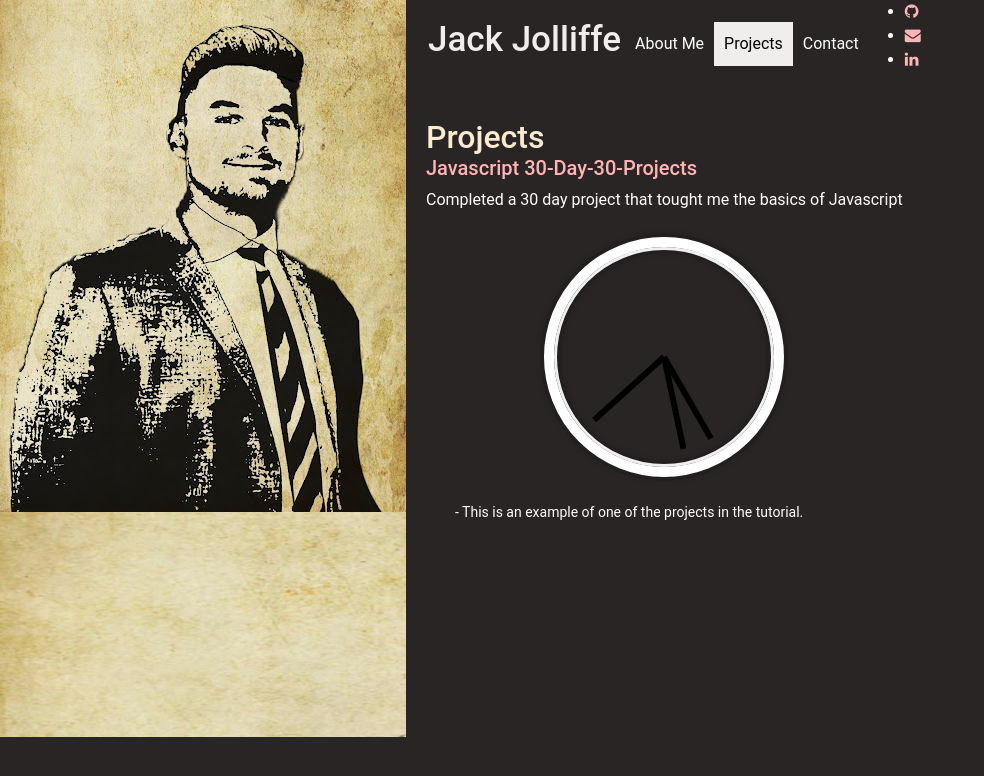
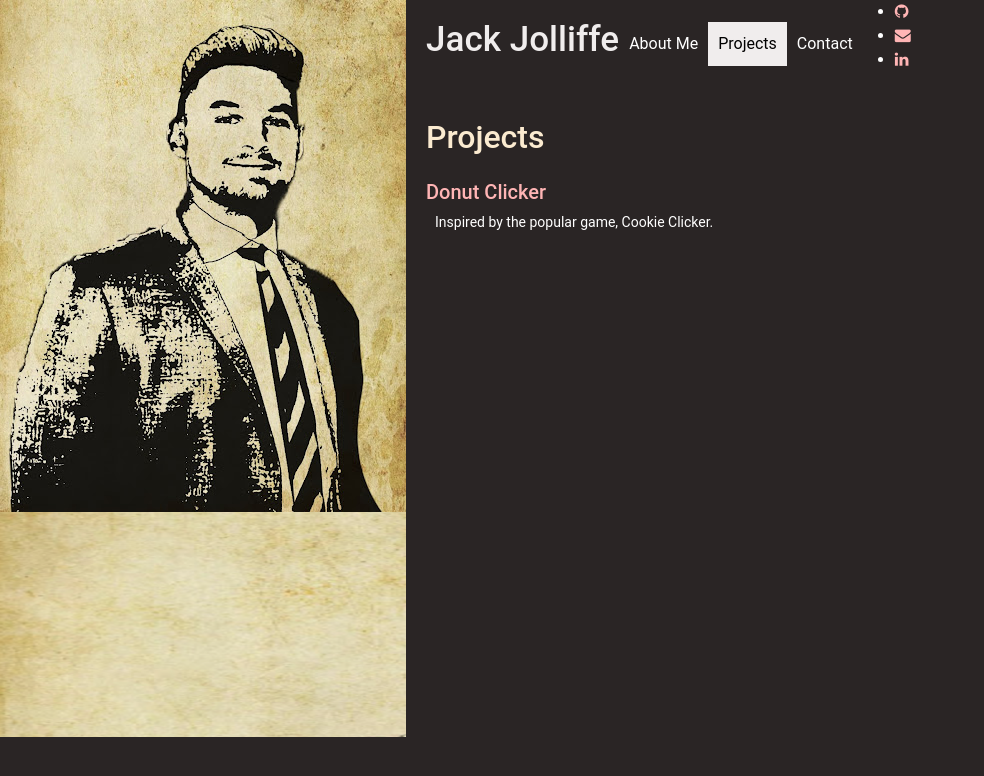
Before and after one commit to jjolliffe28/jjolliffe28.github.io, a plain HTML site: page index.html in a window 1280 px wide. Both pictures are taken after a click on the item "Projects". Shown: the whole page, without its empty margins (0-984 px from the left). Drawn offline with nearby package versions, Linux system fonts and the light colour scheme.

Commit message:
Added donut project to project tab

```diff
--- a/index.html
+++ b/index.html
@@ -72,7 +72,7 @@
                     <p class="aboutme">Programming Languages
                     <br> <span style="margin-left: 20px;"> • C#, Javascript, SQL, HTML, CSS, React</span> <br>
                     Programming Tools
-                    <br> <span style="margin-left: 20px;">• Microsoft Visual Studio, Visual Studio Code, Node.js, Scrum and Agile </span></p>
+                    <br> <span style="margin-left: 20px;">• Microsoft Visual Studio, Visual Studio Code, Node.js, GitHub, Scrum and Agile </span></p>
 
                     <h2 class="titlecolor">Soft Skills</h2>
                     <table style="width:100%">
@@ -94,19 +94,12 @@
 
                 <div id="projects" data-tab-content>
                     <h2 class="titlecolor">Projects</h2>
-                    <a href="https://github.com/jjolliffe28/30DayJSProjects" target="_blank"><h5>Javascript 30-Day-30-Projects</h5></a>
-                    <p>Completed a 30 day project that tought me the basics of Javascript</p>
-                    <div setDate=() style="margin: 20px;">
-                        <div class="clock">
-                            <div class="clock-face">
-                            <div class="hand hour-hand"></div>
-                            <div class="hand min-hand"></div>
-                            <div class="hand second-hand"></div>
-                            </div>
-                        </div>
-                        <p class="aboutme">- This is an example of one of the projects in the tutorial.</p>
-                    </div>
-                    <div></div>
+                    <br>
+                    <a href="https://github.com/jjolliffe28/Donut-Clicker" target="_blank"><h5>Donut Clicker</h5></a>
+                    <p class="aboutme">Inspired by the popular game, Cookie Clicker.</p>
+                    <br>
+                    <a href="https://github.com/jjolliffe28/Donut-Clicker" target="_blank">
+
                 </div>
 
                 <div id="contact" data-tab-content>
```
